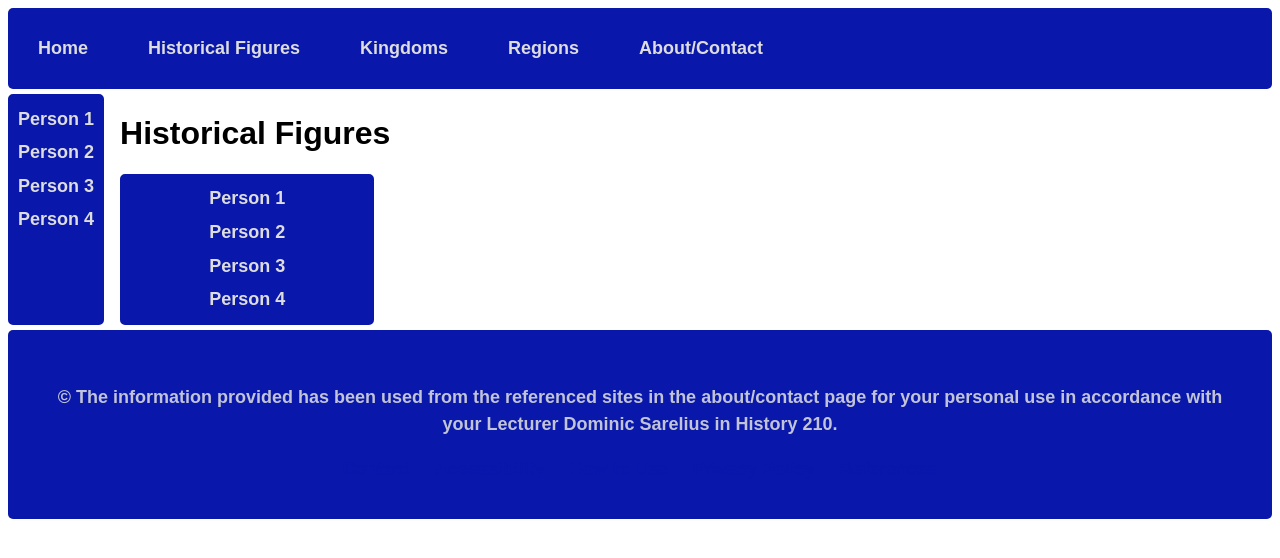
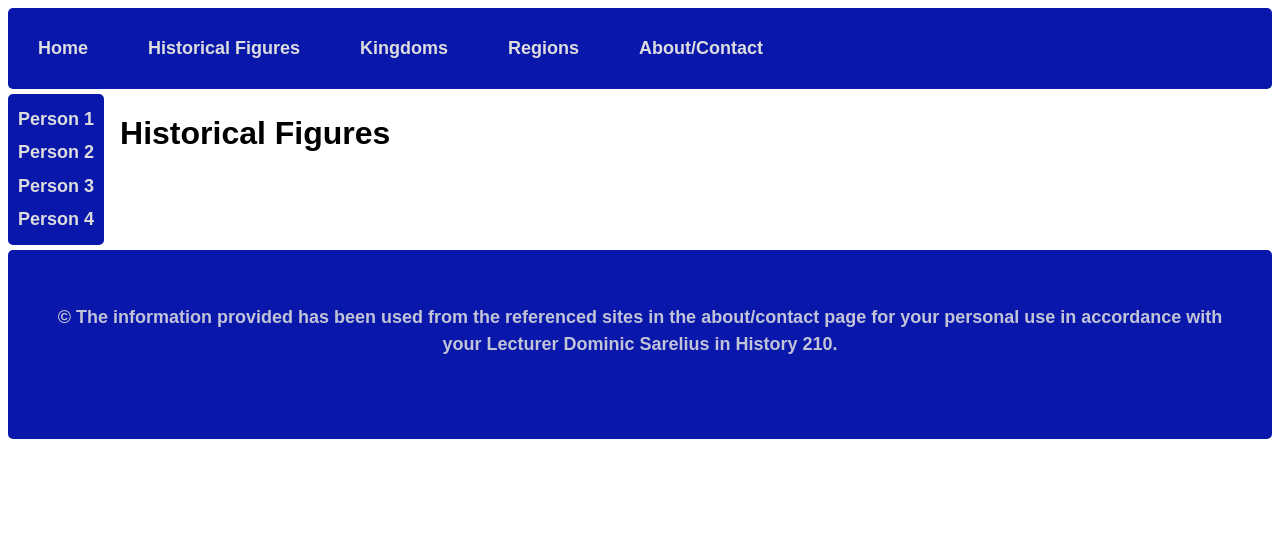
Before and after one commit to SaskiaBLittle/DominicsSite, a SvelteKit app in the folder myapp/: page /historicalfigures in a window 1280 px wide. Shown: the top 558 px of the page. Built offline with nearby package versions, Linux system fonts and the light colour scheme.

Commit message:
Remove uneeded side bar

```diff
--- a/myapp/src/routes/historicalfigures/+page.svelte
+++ b/myapp/src/routes/historicalfigures/+page.svelte
@@ -6,8 +6,6 @@
 
 <Header headingTitle="Historical Figures" />
 
-<Psidebar />
-
 <style>
 
 </style>
```
